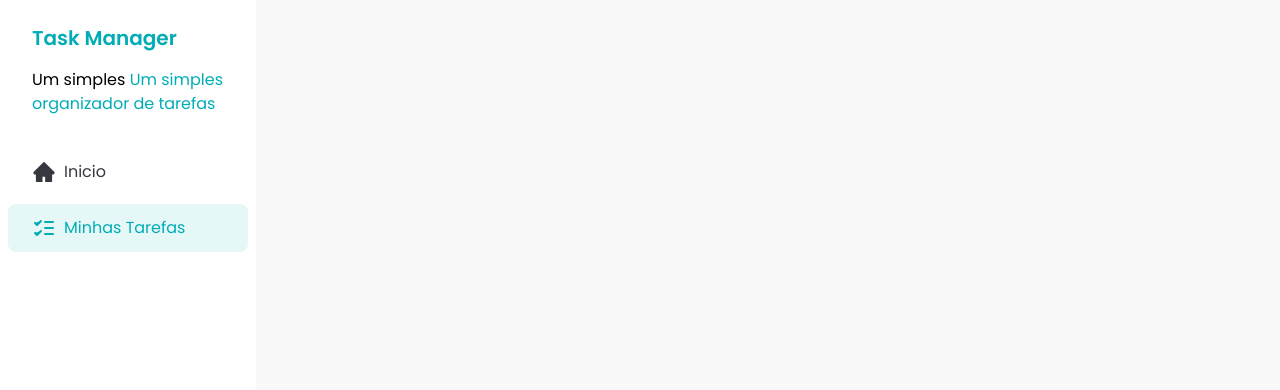
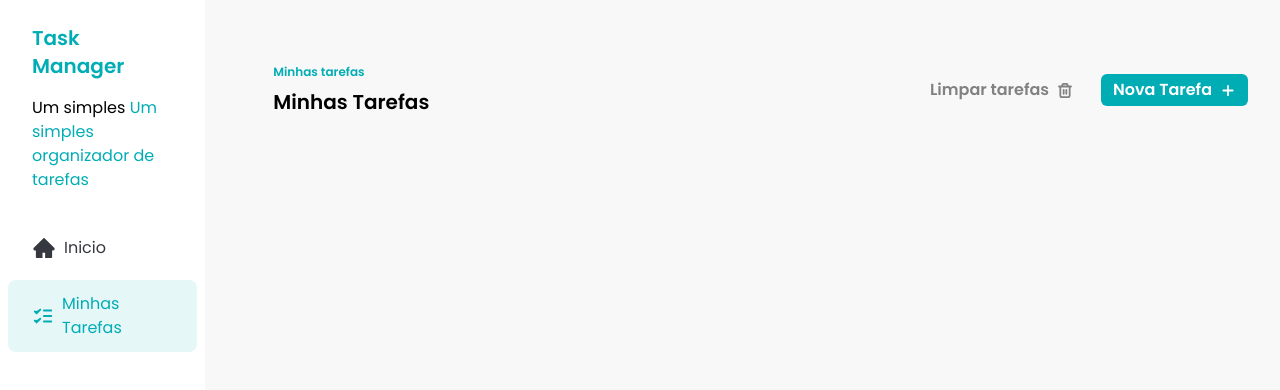
Before and after one commit to lopesmatheus1/to-do-react, a React (Vite) app: page / in a window 1280 px wide. Shown: the top 390 px of the page. Built offline with nearby package versions, Linux system fonts and the light colour scheme.

Commit message:
feat add inital Task and Button component

```diff
--- a/src/App.jsx
+++ b/src/App.jsx
@@ -1,10 +1,12 @@
 import React from 'react'
 import Sidebar from './components/Sidebar'
+import Tasks from './components/Tasks'
 
 function App() {
   return (
-    <div>
+    <div className="flex gap-9">
       <Sidebar />
+      <Tasks />
     </div>
   )
 }
--- /dev/null
+++ b/src/components/Button.jsx
@@ -0,0 +1,23 @@
+/* eslint-disable react/prop-types */
+import React from 'react'
+
+const Button = ({ children, variant = 'primary' }) => {
+  const getVariantClasses = () => {
+    if (variant === 'colorless') {
+      return 'text-[#818181] bg-transparent'
+    }
+    if (variant === 'primary') {
+      return 'bg-[#00ADB5] text-white'
+    }
+  }
+
+  return (
+    <button
+      className={`text-xstext flex items-center gap-2 rounded-md px-3 py-1 font-semibold transition hover:opacity-80 ${getVariantClasses()}`}
+    >
+      {children}
+    </button>
+  )
+}
+
+export default Button
--- /dev/null
+++ b/src/components/Tasks.jsx
@@ -0,0 +1,32 @@
+import React from 'react'
+import Button from './Button'
+import AddIcon from '../assets/icons/Add.svg?react'
+import TrashIcon from '../assets/icons/trash.svg?react'
+
+const Tasks = () => {
+  return (
+    <div className="w-full px-8 py-16">
+      <div className="flex justify-between">
+        <div className="flex flex-col gap-2">
+          <span className="text-xs font-semibold text-[#00ADB5]">
+            Minhas tarefas
+          </span>
+          <h2 className="text-xl font-semibold">Minhas Tarefas</h2>
+        </div>
+
+        <div className="flex items-center gap-4">
+          <Button variant="colorless">
+            Limpar tarefas
+            <TrashIcon />
+          </Button>
+          <Button>
+            Nova Tarefa
+            <AddIcon />
+          </Button>
+        </div>
+      </div>
+    </div>
+  )
+}
+
+export default Tasks
```
Also changed, not shown: src/assets/icons/Add.svg (added), src/assets/icons/trash.svg (added).
